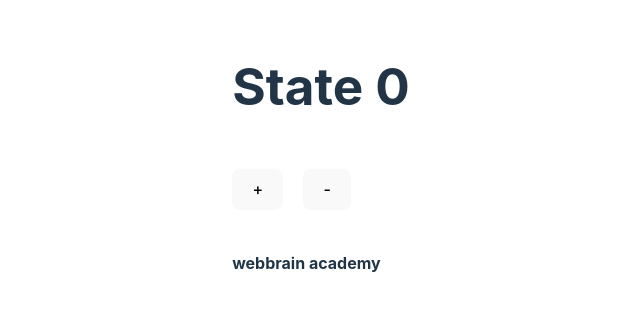
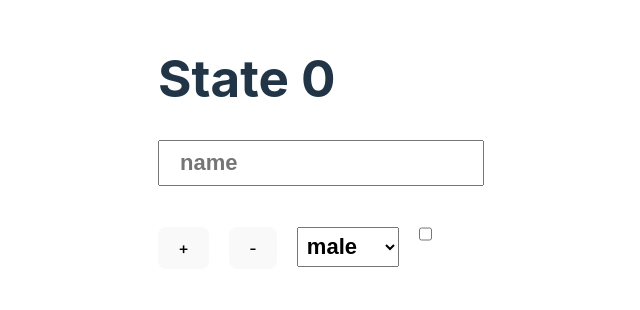
Before and after one commit to Hojiakbar5119/react_lesson, a React (Vite) app: page / in a window 1280 px wide. Shown: the part 240-550 px from the top of the page, without its empty margins (319-959 px from the left). Built offline with nearby package versions, Linux system fonts and the light colour scheme.

Commit message:
increment input checkbook

```diff
--- a/src/Lesson2/student.jsx
+++ b/src/Lesson2/student.jsx
@@ -5,17 +5,19 @@ class Student extends React.Component{
         super(props);
         this.state={
             counts : 0,
-            title: 'webbrain academy'
+            title: ' ',
+            option:'male',
+            checkeds:true
         }
 
     }
     render(){
-        let counts = 0;
+        // let counts = 0;
         const plus=()=>{
             this.setState({counts: this.state.counts+1})
         }
         const minus=()=>{
-            this.setState({counts: this.state.counts-1})
+            this.state.counts>0? this.setState({counts: this.state.counts-1}): window.alert("manfiy son qo'yib bo'lmaydi")
         }
 
         // const timeout = setTimeout((a)=>{
@@ -31,18 +33,39 @@ class Student extends React.Component{
         //     }
         // },3000)
 
+        const ChangeText =(changing)=>{
+            // console.log(changing.target.value);
+            this.setState({title: changing.target.value})
+        }
+        const selectChange = (vl)=>{
+            console.log(vl.target.value);
+            this.setState({option: vl.target.value})
+        }
+
+        const Check = (ch)=>{
+
+            console.log(ch.target.checked);
+            this.setState({checkeds: ch.target.checked })
+        }
+
 
         return(
             <div>
                 {/* <h1>Student Component</h1> */}
 
                 <h1>State {this.state.counts}</h1>
+                <input onChange={ChangeText} type="text" placeholder="name" style={{width:'300px', height:'40px',fontSize:'22px', fontWeight:'600', paddingLeft:'20px'}} />
+                <h4>{this.state.title}</h4>
                 <div style={{margin:'0 auto'}}>
                 <button onClick={plus}>+</button>
                 <button onClick={minus} style={{margin:'20px'}}>-</button>
+                <select onChange={selectChange} name="jinsi" id="" style={{ height:'40px',fontSize:'22px', fontWeight:'600',padding:'5px'}}>
+                    <option value="male">male</option>
+                    <option value="female">female</option>
+                </select>
+                <input type="checkbox" name="check" onChange={Check} style={{height:'40px',fontSize:'22px', fontWeight:'600', marginLeft:'20px'}} />
                 </div>
-
-                <h4>{this.state.title}</h4>
+                <p>{this.state.checkeds}</p>
 
             </div>
         )
```
